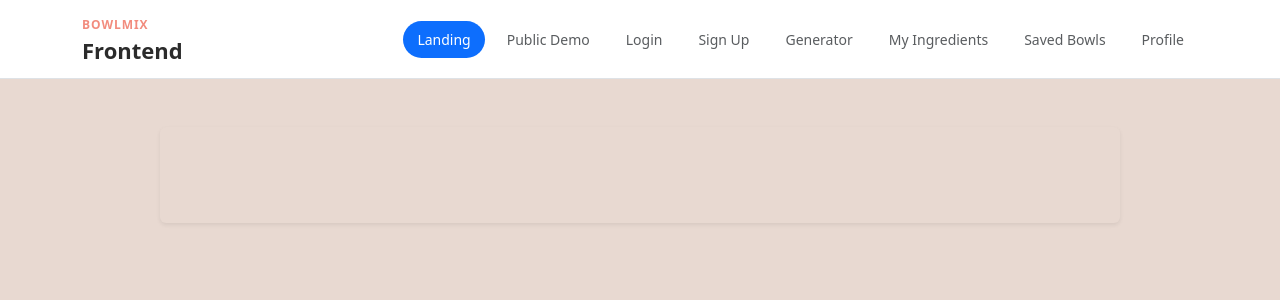
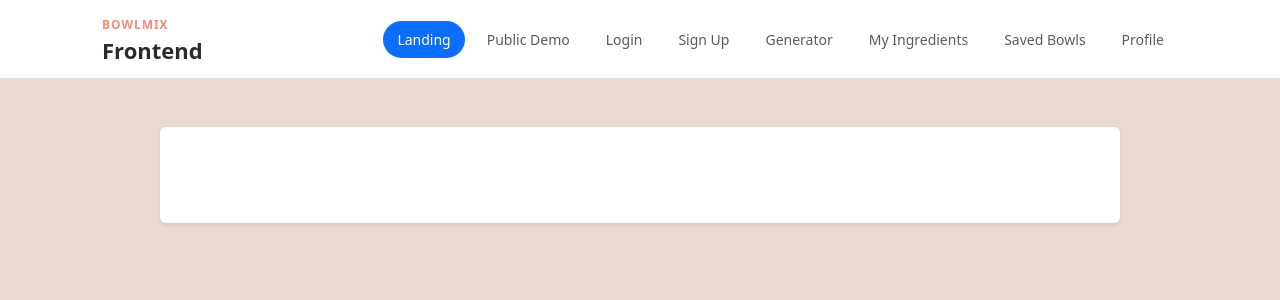
Before and after one commit to fatimaov/BowlMixApp, a React (Vite) app in the folder frontend/: page / in a window 1280 px wide. Shown: the top 300 px of the page. Built offline with nearby package versions, Linux system fonts and the light colour scheme.

Commit message:
feat: add bootstrap overrides  styles

```diff
--- a/frontend/src/styles/bootstrap-overrides.css
+++ b/frontend/src/styles/bootstrap-overrides.css
@@ -1,7 +1,48 @@
-:root {
-  /* Bootstrap's theme variables are derived from BowlMix tokens. */
-  --bs-primary: var(--color-primary);
-  --bs-primary-rgb: 242, 140, 126;
-  --bs-body-bg: var(--color-app-bg);
-  --bs-body-color: var(--color-text);
+/* bootstrap-overrides.css */
+
+/* Layout */
+.container,
+.container-fluid {
+  padding-inline: var(--space-page-x-mobile);
 }
+
+@media (min-width: 768px) {
+  .container,
+  .container-fluid {
+    padding-inline: var(--space-page-x-tablet);
+  }
+}
+
+@media (min-width: 1024px) {
+  .container,
+  .container-fluid {
+    padding-inline: var(--space-page-x-desktop);
+  }
+}
+
+/* Forms */
+.form-control,
+.form-select {
+  font-family: var(--font-family-base);
+  font-size: var(--text-input);
+  color: var(--color-text);
+  border-color: var(--color-border);
+  border-radius: var(--radius-sm);
+}
+
+.form-control:focus,
+.form-select:focus {
+  border-color: var(--color-primary);
+  box-shadow: 0 0 0 0.2rem color-mix(in srgb, var(--color-primary) 25%, transparent);
+}
+
+/* Modal */
+.modal-content {
+  border-radius: var(--radius-modal);
+  border: none;
+  box-shadow: var(--shadow-modal);
+}
+
+.modal-backdrop {
+  background-color: var(--color-overlay);
+}
```
